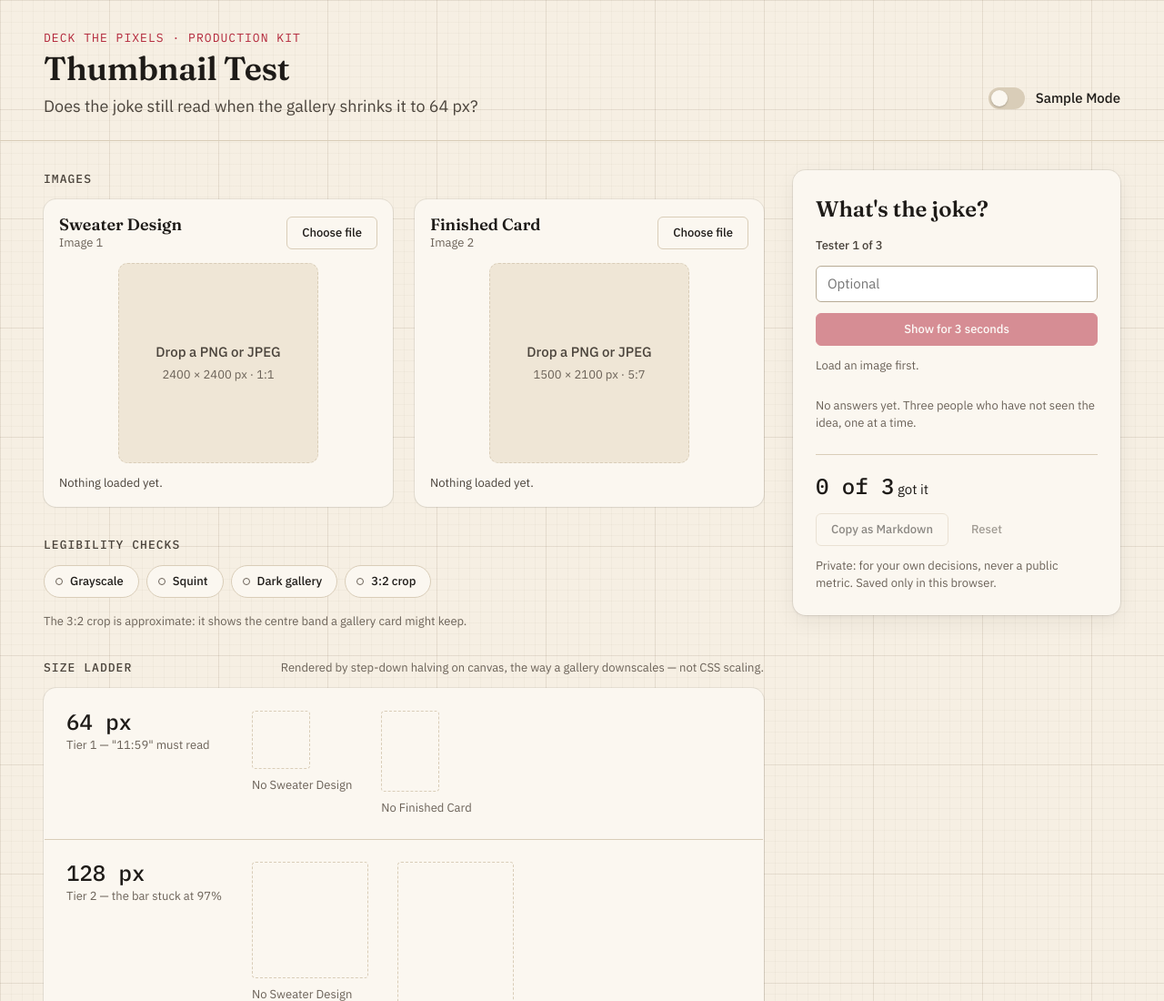
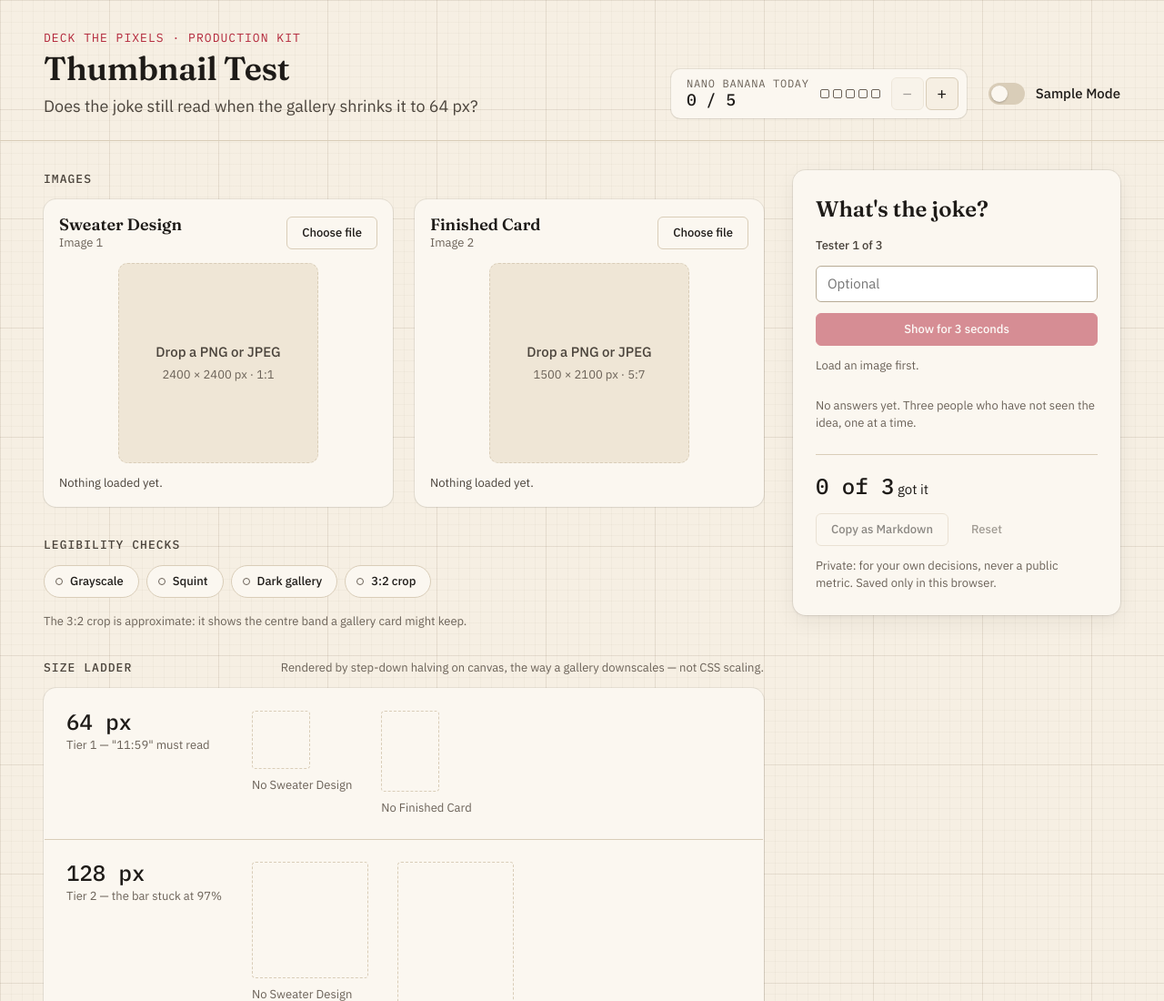
Before and after one commit to RealCloudyPanda/Deck-the-Pixels-Hackathon, a website built with Vite: page tools/thumbnail-test/index.html in a window 1280 px wide. Shown: the top 1100 px of the page at 91% size. Built offline with nearby package versions, Linux system fonts and the light colour scheme.

Commit message:
feat: add daily generation budget counter

```diff
--- /dev/null
+++ b/tools/thumbnail-test/src/lib/budget.ts
@@ -0,0 +1,61 @@
+/**
+ * Generation Budget: Nano Banana Generations used today on the free Photoshop web tier.
+ * The rules page (read 2026-11-18) states five image generations per day for free accounts.
+ * Resets at local midnight.
+ */
+
+export const DAILY_LIMIT = 5;
+export const BUDGET_KEY = 'thumbnail-test.budget.v1';
+
+export interface BudgetState {
+  /** local calendar date, YYYY-MM-DD */
+  date: string;
+  used: number;
+}
+
+export function localDateKey(d: Date): string {
+  const y = d.getFullYear();
+  const m = String(d.getMonth() + 1).padStart(2, '0');
+  const day = String(d.getDate()).padStart(2, '0');
+  return `${y}-${m}-${day}`;
+}
+
+/** Returns today's state: same-day state is kept, anything older (or malformed) starts at 0. */
+export function rollover(state: BudgetState | null, now: Date): BudgetState {
+  const today = localDateKey(now);
+  if (!state || state.date !== today || !Number.isFinite(state.used)) return { date: today, used: 0 };
+  return { date: today, used: clamp(state.used) };
+}
+
+function clamp(n: number): number {
+  return Math.min(DAILY_LIMIT, Math.max(0, Math.round(n)));
+}
+
+export function change(state: BudgetState | null, delta: number, now: Date): BudgetState {
+  const s = rollover(state, now);
+  return { date: s.date, used: clamp(s.used + delta) };
+}
+
+export function remaining(state: BudgetState): number {
+  return DAILY_LIMIT - state.used;
+}
+
+export function parseBudget(raw: string | null): BudgetState | null {
+  if (!raw) return null;
+  try {
+    const v: unknown = JSON.parse(raw);
+    if (v && typeof v === 'object') {
+      const r = v as Record<string, unknown>;
+      if (typeof r.date === 'string' && typeof r.used === 'number') return { date: r.date, used: r.used };
+    }
+  } catch {
+    /* fall through */
+  }
+  return null;
+}
+
+/** Milliseconds until the next local midnight. */
+export function msUntilMidnight(now: Date): number {
+  const next = new Date(now.getFullYear(), now.getMonth(), now.getDate() + 1, 0, 0, 0, 0);
+  return next.getTime() - now.getTime();
+}
--- a/tools/thumbnail-test/src/main.ts
+++ b/tools/thumbnail-test/src/main.ts
@@ -5,6 +5,7 @@ import '@fontsource/ibm-plex-sans/600.css';
 import '@fontsource/ibm-plex-mono/400.css';
 import '@fontsource/ibm-plex-mono/500.css';
 import './styles.css';
+import { mountBudget } from './ui/budget';
 import { mountChecks } from './ui/checks';
 import { mountIntake } from './ui/intake';
 import { mountLadder } from './ui/ladder';
@@ -28,3 +29,4 @@ mountIntake(byId('intake-slots'), announce);
 mountChecks(byId('checks-bar'), byId('ladder'));
 mountLadder(byId('ladder-rows'));
 mountTally(byId('tally-body'), announce);
+mountBudget(byId('budget-slot'), announce);
--- a/tools/thumbnail-test/src/styles.css
+++ b/tools/thumbnail-test/src/styles.css
@@ -806,3 +806,77 @@ h1 {
   color: var(--pine);
   font-weight: 500;
 }
+
+/* ---------- budget ---------- */
+
+.budget {
+  display: flex;
+  align-items: center;
+  gap: var(--space-3);
+  padding: var(--space-2) var(--space-2) var(--space-2) var(--space-4);
+  border-radius: var(--radius-m);
+  background: var(--paper-raised);
+  box-shadow: var(--shadow-1);
+  border: 1px solid transparent;
+}
+.budget__text {
+  display: grid;
+  line-height: 1.2;
+}
+.budget__label {
+  font-size: 0.75rem;
+  color: var(--ink-3);
+  text-transform: uppercase;
+  letter-spacing: 0.06em;
+  font-family: var(--font-mono);
+}
+.budget__value {
+  font-size: var(--step-1);
+  font-weight: 500;
+}
+.budget__pips {
+  display: flex;
+  gap: 4px;
+}
+.pip {
+  width: 10px;
+  height: 10px;
+  border-radius: 2px;
+  border: 1.5px solid var(--ink-3);
+  transition: background-color var(--dur) ease, border-color var(--dur) ease;
+}
+.pip.is-used {
+  background: var(--cranberry);
+  border-color: var(--cranberry);
+}
+.budget.is-spent .budget__value {
+  color: var(--cranberry);
+}
+.budget__ctrl {
+  display: flex;
+  gap: 2px;
+}
+.budget__btn {
+  width: 36px;
+  height: 36px;
+  border-radius: var(--radius-s);
+  border: 1px solid var(--rule);
+  background: var(--paper);
+  font-family: var(--font-mono);
+  font-size: var(--step-1);
+  line-height: 1;
+  cursor: pointer;
+  transition: background-color var(--dur) ease, transform 120ms var(--ease-out);
+}
+.budget__btn:active:not([disabled]) {
+  transform: scale(0.94);
+}
+.budget__btn[disabled] {
+  opacity: 0.4;
+  cursor: not-allowed;
+}
+@media (hover: hover) {
+  .budget__btn:hover:not([disabled]) {
+    background: var(--paper-sunk);
+  }
+}
--- /dev/null
+++ b/tools/thumbnail-test/src/ui/budget.ts
@@ -0,0 +1,60 @@
+import { BUDGET_KEY, change, DAILY_LIMIT, msUntilMidnight, parseBudget, rollover, type BudgetState } from '../lib/budget';
+import { h } from './dom';
+
+export function mountBudget(root: HTMLElement, announce: (msg: string) => void): void {
+  const read = (): BudgetState => {
+    try {
+      return rollover(parseBudget(localStorage.getItem(BUDGET_KEY)), new Date());
+    } catch {
+      return rollover(null, new Date());
+    }
+  };
+  let state = read();
+
+  const save = (): void => {
+    try {
+      localStorage.setItem(BUDGET_KEY, JSON.stringify(state));
+    } catch {
+      /* ignore */
+    }
+  };
+
+  const value = h('span', { class: 'budget__value mono' });
+  const pips = h('span', { class: 'budget__pips', 'aria-hidden': 'true' });
+  const minus = h('button', { type: 'button', class: 'budget__btn', 'aria-label': 'Undo one Generation' }, '−');
+  const plus = h('button', { type: 'button', class: 'budget__btn', 'aria-label': 'Log one Generation' }, '+');
+
+  const render = (): void => {
+    value.textContent = `${state.used} / ${DAILY_LIMIT}`;
+    pips.replaceChildren(...Array.from({ length: DAILY_LIMIT }, (_, i) => h('span', { class: `pip${i < state.used ? ' is-used' : ''}` })));
+    minus.toggleAttribute('disabled', state.used === 0);
+    plus.toggleAttribute('disabled', state.used >= DAILY_LIMIT);
+    root.classList.toggle('is-spent', state.used >= DAILY_LIMIT);
+  };
+
+  const step = (delta: number): void => {
+    state = change(state, delta, new Date());
+    save();
+    render();
+    announce(state.used >= DAILY_LIMIT ? 'All five Generations used today.' : `${state.used} of ${DAILY_LIMIT} Generations used today.`);
+  };
+  minus.addEventListener('click', () => step(-1));
+  plus.addEventListener('click', () => step(1));
+
+  root.replaceChildren(
+    h('div', { class: 'budget__text' }, h('span', { class: 'budget__label' }, 'Nano Banana today'), value),
+    pips,
+    h('div', { class: 'budget__ctrl', role: 'group', 'aria-label': 'Generation Budget' }, minus, plus),
+  );
+  root.setAttribute('title', 'Free Photoshop web: 5 generations per day. Resets at local midnight.');
+  render();
+
+  const scheduleReset = (): void => {
+    window.setTimeout(() => {
+      state = read();
+      render();
+      scheduleReset();
+    }, msUntilMidnight(new Date()) + 1000);
+  };
+  scheduleReset();
+}
```
Also changed, not shown: tools/thumbnail-test/src/lib/budget.test.ts (added, +38 -0 lines).
